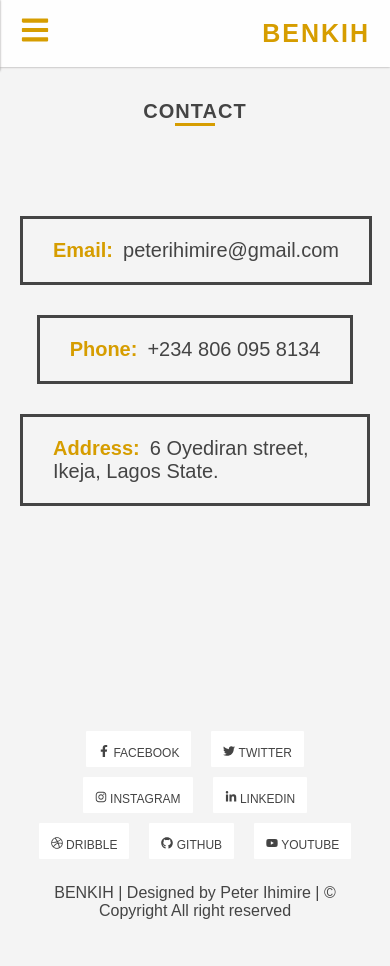
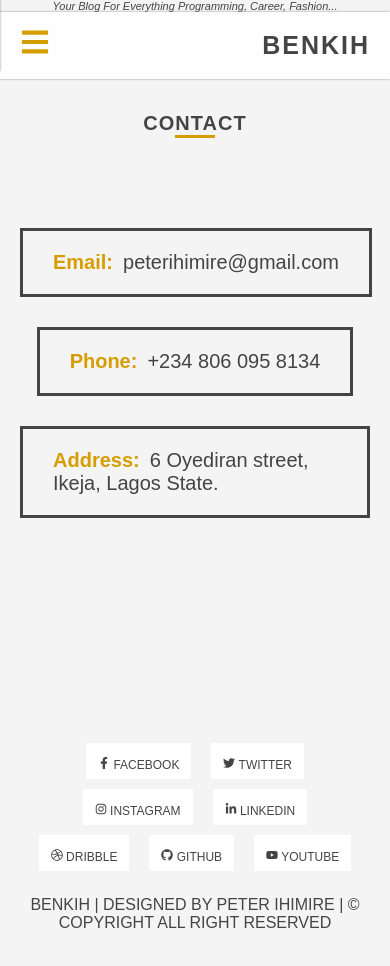
Before and after one commit to peterihimire/benkih-blog-react, a React (Create React App) app: page /contact in a window 390 px wide. Shown: the top 966 px of the page. Built offline with nearby package versions, Linux system fonts and the light colour scheme; no server answers.

Commit message:
Modified logo for both desktop and mobile view, also worked on aside about me for both, same for the contact div hover effect replaced padding with transform : scale(0.9) property

```diff
--- a/src/App.css
+++ b/src/App.css
@@ -56,7 +56,14 @@ body {
 
 .nav-logo {
   display: flex;
+  flex-direction: column;
+  align-items: center;
   justify-content: center;
+}
+.nav-logo small {
+  font-style: italic;
+  text-transform: capitalize;
+  font-size: 1.1rem;
 }
 .nav-logo img {
   width: 5rem;
@@ -68,7 +75,7 @@ body {
 .peter-logo-2 {
   text-transform: uppercase;
   text-decoration: none;
-  color: var(--primaryColor);
+  color: var(--mainBlack);
   font-size: 2.5rem;
   font-weight: bolder;
   letter-spacing: var(--mainSpacing);
@@ -595,6 +602,7 @@ footer {
 .footer-copyright {
   padding: 2rem 0 0 0;
   text-align: center;
+  text-transform: uppercase;
 }
 /* end of footer */
 
@@ -668,7 +676,7 @@ footer {
 }
 
 .contact-div > div:hover {
-  padding: 1rem 2rem;
+  transform: scale(0.9);
   background: var(--primaryColor);
   color: var(--mainWhite);
 }
@@ -699,7 +707,7 @@ footer {
   }
 
   .contact-div > div:hover {
-    padding: 2rem 3rem;
+    transform: scale(0.95);
     background: var(--primaryColor);
     color: var(--mainWhite);
   }
@@ -1097,6 +1105,10 @@ footer {
 .home-post2 {
   width: 100%;
 }
+.home-post2 h3 {
+  text-align: center;
+  padding: 1rem;
+}
 .home-post {
   margin: 0 0 2rem 0;
 }
@@ -1134,6 +1146,10 @@ footer {
   }
   .home-post2 {
     width: 90%;
+  }
+  .home-post2 h3 {
+    text-align: left;
+    padding: 1rem 0;
   }
   .home-post {
     margin: 0 0 2rem 0;
@@ -1258,9 +1274,16 @@ footer {
 
 /* aside */
 .aside-about-btn {
-  width: 60%;
-  margin: 1rem 0 0 0;
+  width: 40%;
+  margin: 1rem auto;
   border: solid 1.3px var(--mainBlack);
+}
+@media screen and (min-width: 768px) {
+  .aside-about-btn {
+    width: 60%;
+    margin: 1rem 0 0 0;
+    border: solid 1.3px var(--mainBlack);
+  }
 }
 /* end of aside */
 
@@ -1306,7 +1329,7 @@ footer {
   transition: all linear 1s;
   position: absolute;
   bottom: -9%;
-  left: 27%;
+  left: 31%;
 }
 .post-btn2:hover {
   cursor: pointer;
--- a/src/components/Logo.js
+++ b/src/components/Logo.js
@@ -15,6 +15,9 @@ const Logo = () => {
           <Link to="/" className="peter-logo-1">
             {/* <img src={logo} alt="logo" /> */}benkih
           </Link>
+          <small>
+            your blog for everything programming, career, fashion...
+          </small>
         </div>
       </div>
     </div>
```
